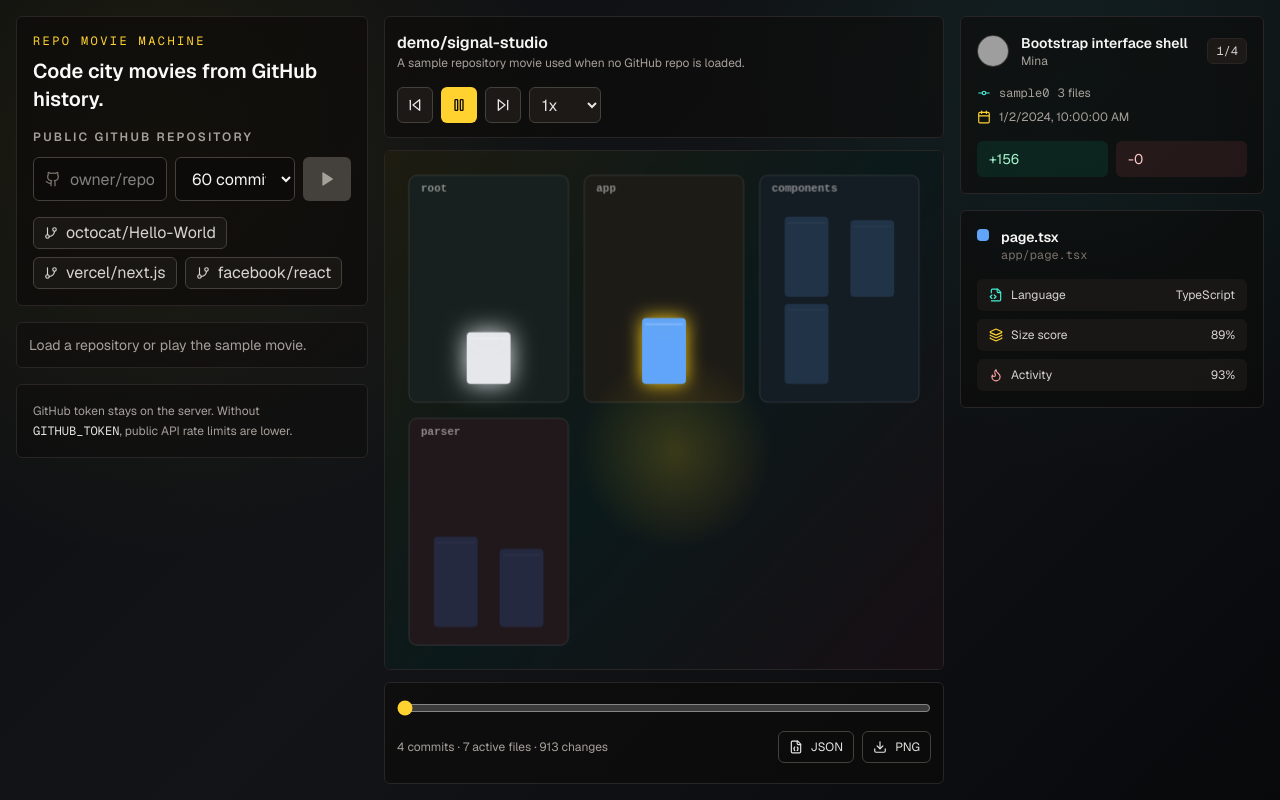
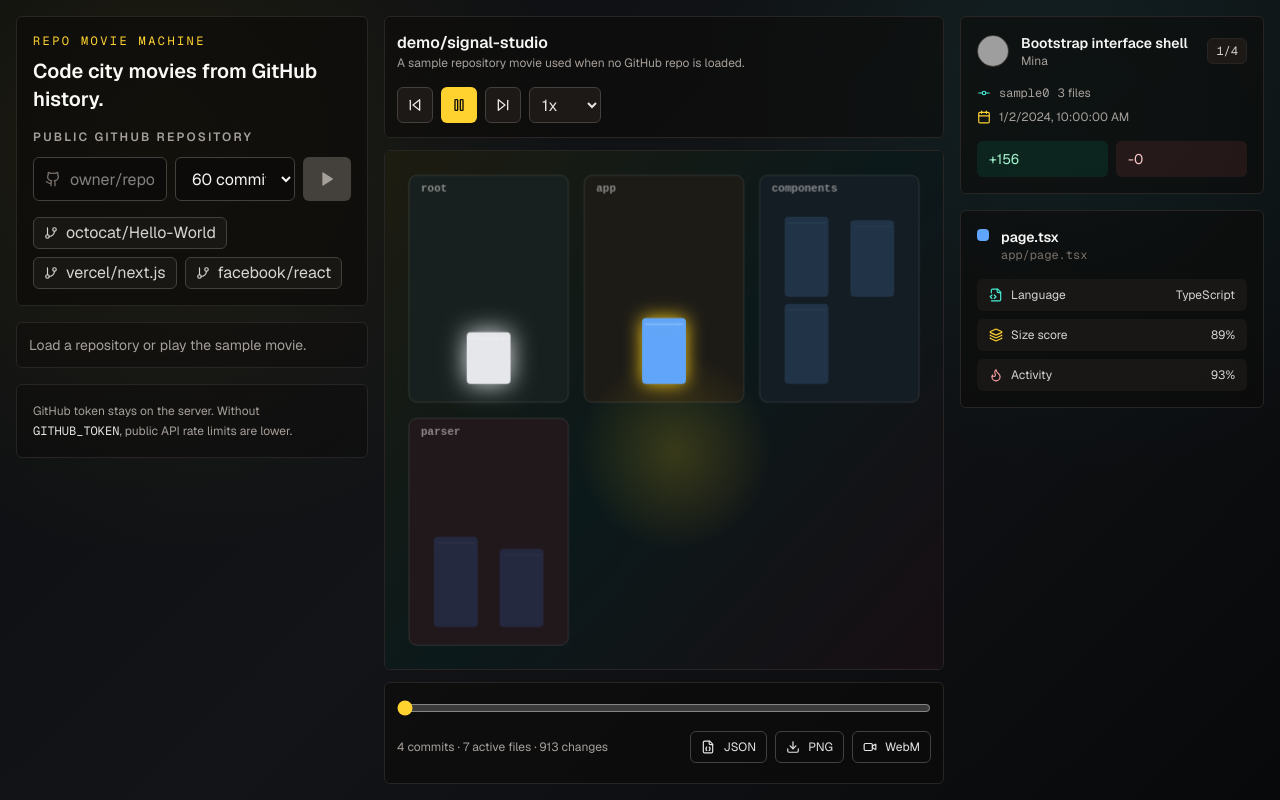
Before and after one commit to Darastas/Git-Commit-Changing, a Next.js app: page / in a window 1280 px wide. Built offline with nearby package versions, Linux system fonts and the light colour scheme; grey boxes are pictures that could not be loaded.

Commit message:
补充导出录制与部署文档

```diff
--- a/components/MovieJobPage.tsx
+++ b/components/MovieJobPage.tsx
@@ -45,10 +45,16 @@ export function MovieJobPage({ jobId }: MovieJobPageProps) {
       }
     }
     void load();
+    const interval = window.setInterval(() => {
+      if (!movie) {
+        void load();
+      }
+    }, 1200);
     return () => {
       cancelled = true;
+      window.clearInterval(interval);
     };
-  }, [jobId]);
+  }, [jobId, movie]);
 
   return (
     <main className="mx-auto min-h-screen max-w-[96rem] px-4 py-4">
--- a/components/MoviePlayer.tsx
+++ b/components/MoviePlayer.tsx
@@ -1,6 +1,6 @@
 "use client";
 
-import { Download, FileJson, Pause, Play, Share2, SkipBack, SkipForward } from "lucide-react";
+import { Download, FileJson, Pause, Play, Share2, SkipBack, SkipForward, Video } from "lucide-react";
 import { useEffect, useMemo, useRef, useState } from "react";
 import type { RepoMovie } from "@/lib/movie/repo-movie-types";
 import { CodeCityCanvas } from "./CodeCityCanvas";
@@ -25,9 +25,12 @@ function downloadBlob(filename: string, blob: Blob) {
 export function MoviePlayer({ movie, jobId }: MoviePlayerProps) {
   const [frameIndex, setFrameIndex] = useState(0);
   const [playing, setPlaying] = useState(true);
+  const [recording, setRecording] = useState(false);
   const [speed, setSpeed] = useState(1);
   const [selectedPath, setSelectedPath] = useState<string | undefined>(() => Object.keys(movie.files)[0]);
   const canvasRef = useRef<HTMLCanvasElement | null>(null);
+  const recorderRef = useRef<MediaRecorder | null>(null);
+  const chunksRef = useRef<BlobPart[]>([]);
   const frameMax = Math.max(0, movie.frames.length - 1);
   const commit = movie.commits[Math.min(frameIndex, movie.commits.length - 1)] ?? movie.commits[0];
   const selectedFile = selectedPath ? movie.files[selectedPath] : undefined;
@@ -47,6 +50,36 @@ export function MoviePlayer({ movie, jobId }: MoviePlayerProps) {
     }, 1200 / speed);
     return () => window.clearInterval(interval);
   }, [frameMax, playing, speed]);
+
+  function toggleRecording() {
+    if (recording) {
+      recorderRef.current?.stop();
+      return;
+    }
+
+    const canvas = canvasRef.current;
+    if (!canvas || !("captureStream" in canvas) || !("MediaRecorder" in window)) {
+      return;
+    }
+
+    chunksRef.current = [];
+    const stream = canvas.captureStream(30);
+    const recorder = new MediaRecorder(stream, { mimeType: "video/webm" });
+    recorder.ondataavailable = (event) => {
+      if (event.data.size > 0) {
+        chunksRef.current.push(event.data);
+      }
+    };
+    recorder.onstop = () => {
+      setRecording(false);
+      stream.getTracks().forEach((track) => track.stop());
+      downloadBlob(`${movie.repo.owner}-${movie.repo.name}-movie.webm`, new Blob(chunksRef.current, { type: "video/webm" }));
+    };
+    recorderRef.current = recorder;
+    recorder.start();
+    setRecording(true);
+    setPlaying(true);
+  }
 
   return (
     <div className="grid min-h-0 gap-4 lg:grid-cols-[minmax(0,1fr)_19rem]">
@@ -147,6 +180,14 @@ export function MoviePlayer({ movie, jobId }: MoviePlayerProps) {
                 <Download className="h-3.5 w-3.5" />
                 PNG
               </button>
+              <button
+                type="button"
+                className="inline-flex h-8 items-center gap-2 rounded-md border border-stone-700 px-2.5 text-stone-200 hover:border-teal-300"
+                onClick={toggleRecording}
+              >
+                <Video className="h-3.5 w-3.5" />
+                {recording ? "Stop" : "WebM"}
+              </button>
             </div>
           </div>
         </div>
```
Also changed, not shown: 2 other files (tests, documents, lock files or other folders).
